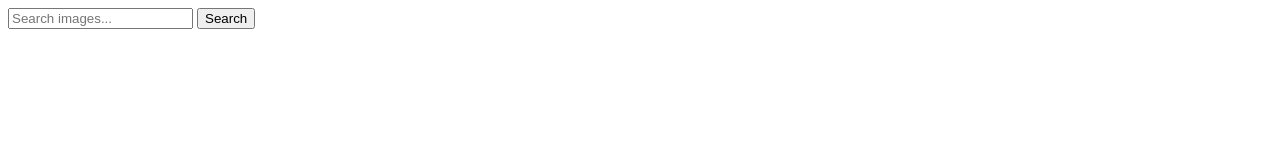
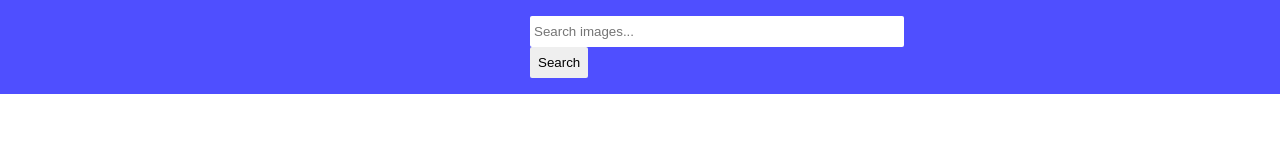
Before and after one commit to tyomakarimov/goit-js-homework-11, a plain HTML site: page index.html in a window 1280 px wide. Drawn offline with Linux system fonts and the light colour scheme.

Commit message:
Add: styles to header

```diff
--- /dev/null
+++ b/css/styles.css
@@ -0,0 +1,41 @@
+:root {
+  --blue-color: rgba(0, 0, 255, 0.692);
+  --light-blue-color: rgb(92, 157, 255);
+}
+
+body {
+  margin: 0;
+}
+
+.header {
+  background-color: var(--blue-color);
+}
+
+.search-form {
+  padding: 16px 530px;
+}
+
+.search-form:focus-within {
+  padding: 15px 529px;
+}
+
+.input {
+  padding: 8px 4px;
+  padding-right: 50px;
+  width: 20rem;
+  border: none;
+  border-radius: 2px;
+  outline: none;
+}
+
+.input:active,
+.input:focus {
+  border: 1px solid var(--light-blue-color);
+}
+
+.submit-button {
+  border: none;
+  border-radius: 2px;
+  padding: 8px;
+  cursor: pointer;
+}
--- a/index.html
+++ b/index.html
@@ -4,13 +4,20 @@
     <meta charset="UTF-8" />
     <meta http-equiv="X-UA-Compatible" content="IE=edge" />
     <meta name="viewport" content="width=device-width, initial-scale=1.0" />
-    <title>Document</title>
+    <title>Image search</title>
+    <link href="css/styles.css" rel="stylesheet" />
   </head>
   <body>
-    <header>
+    <header class="header">
       <form class="search-form" id="search-form">
-        <input type="text" name="searchQuery" autocomplete="off" placeholder="Search images..." />
-        <button type="submit">Search</button>
+        <input
+          class="input"
+          type="text"
+          name="searchQuery"
+          autocomplete="off"
+          placeholder="Search images..."
+        />
+        <button type="submit" class="submit-button">Search</button>
       </form>
     </header>
     <main>
```
